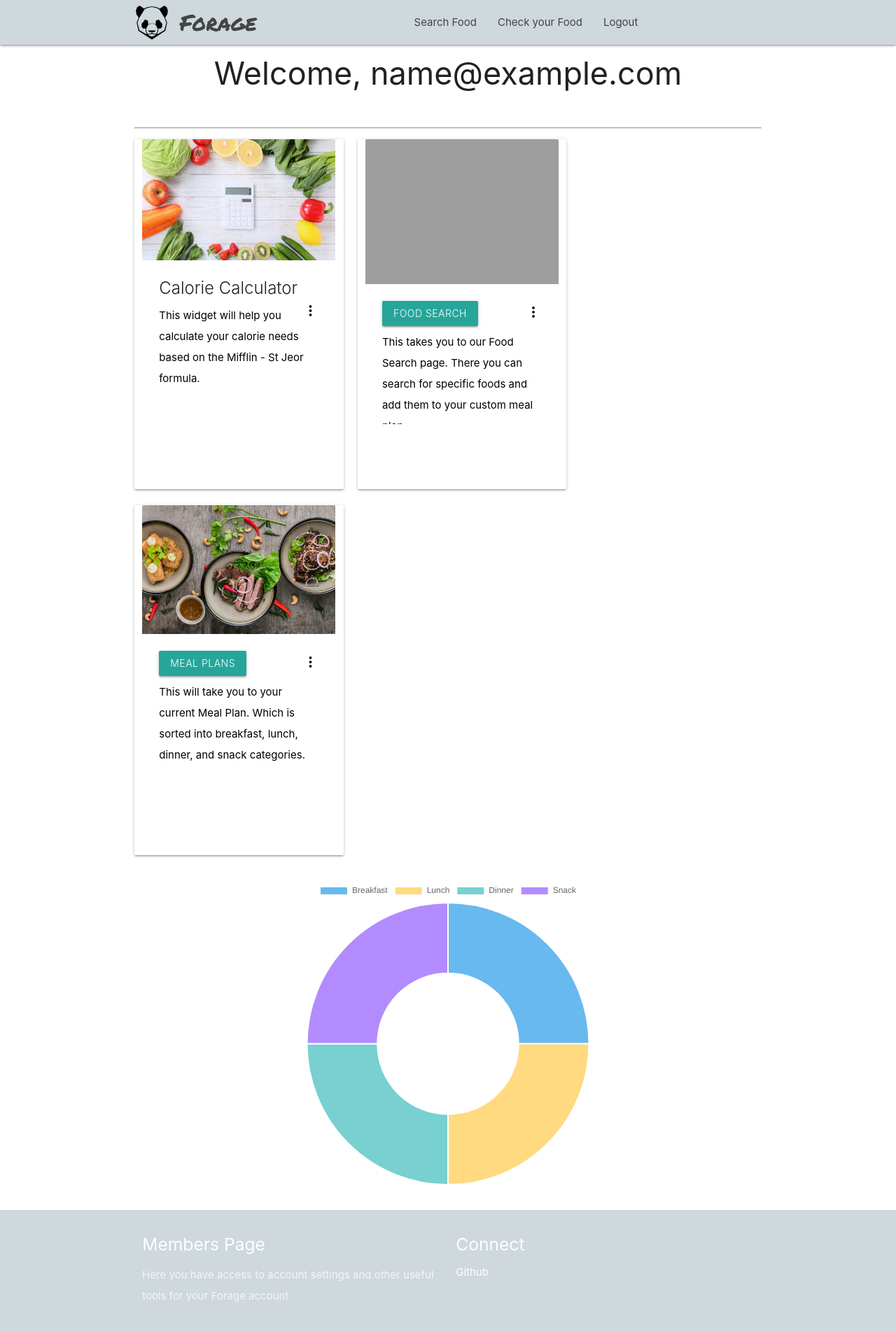
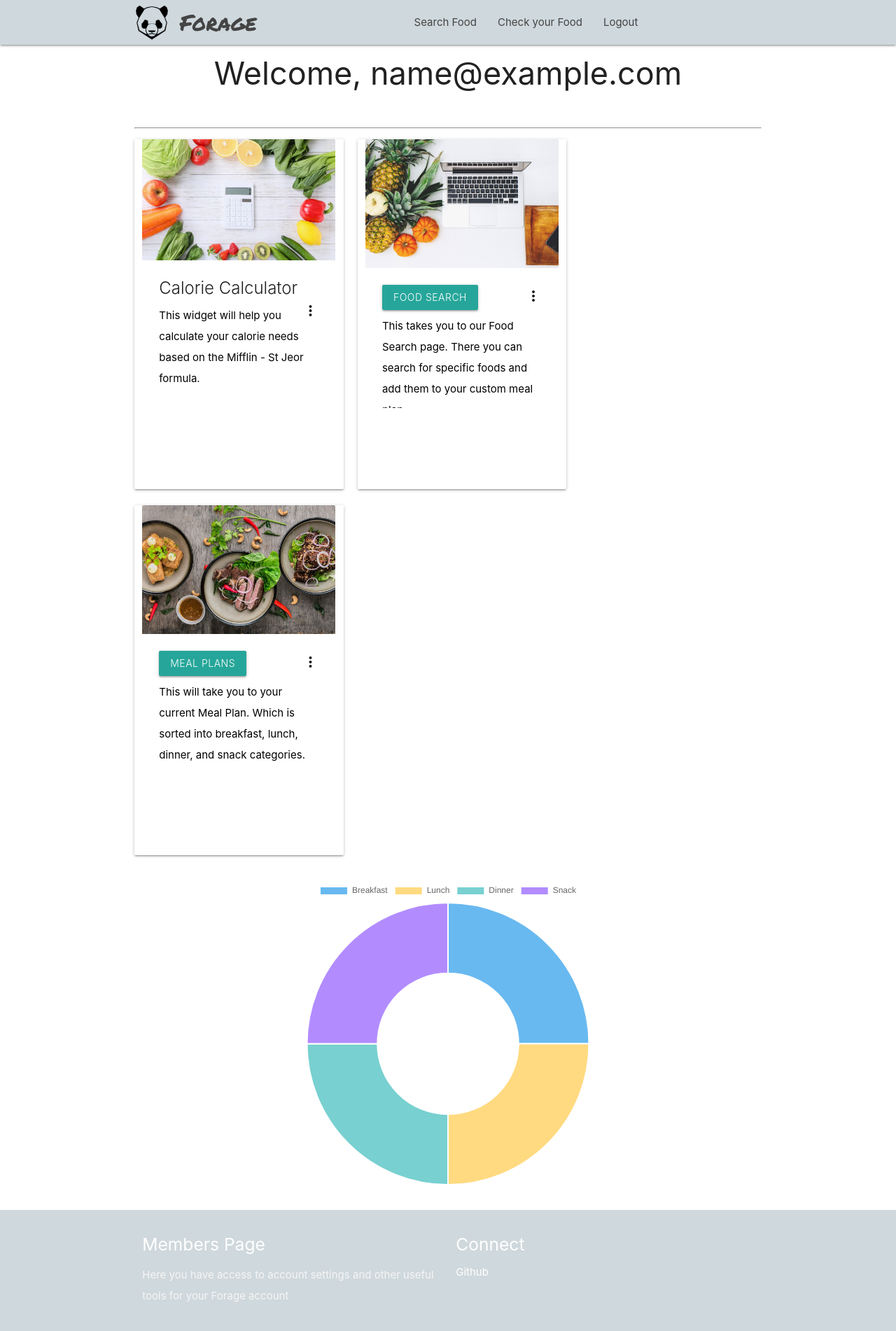
Before and after one commit to Kooki-eByte/Forage, a Node server app: page /members in a window 1280 px wide. Shown: the whole page at 70% size. Run offline with Node 20, Linux system fonts and the light colour scheme; a user stored in the database is signed in; tables that the repository leaves empty hold one stand-in row (values such as "Sample post"); some libraries are stand-ins or nearby versions; grey boxes are pictures that could not be loaded.

Commit message:
fixed the great pineapple of death

```diff
--- a/config/config.json
+++ b/config/config.json
@@ -1,7 +1,7 @@
 {
   "development": {
     "username": "root",
-    "password": null,
+    "password": "Ijgvjodg77!",
     "database": "meal_plan",
     "host": "127.0.0.1",
     "dialect": "mysql"
--- a/views/members.handlebars
+++ b/views/members.handlebars
@@ -138,7 +138,7 @@
 
           <div id="calc-card" class="card large col l4 m6 s12">
             <div class="card-image waves-effect waves-block waves-light">
-              <img class="activator" src="images/pineapple-supply-co-VHpDp_GkGgc-unsplash.jpg">
+              <img class="activator" src="images\pineapple-supply-co-VHpDp_GkGgc-unsplash (1).jpg">
             </div>
             <div class="card-content">
               <span class="card-title activator grey-text text-darken-4"><i
```
